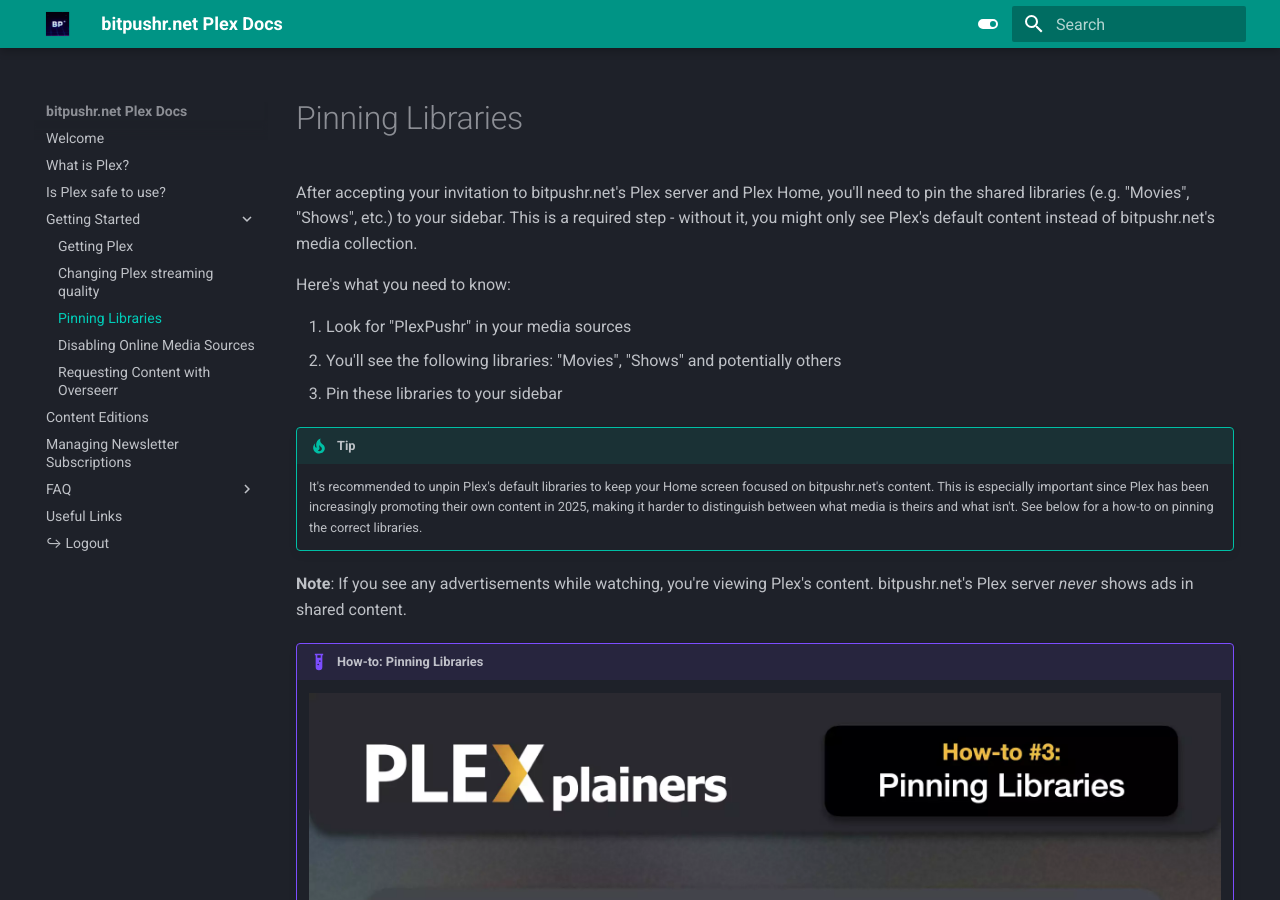
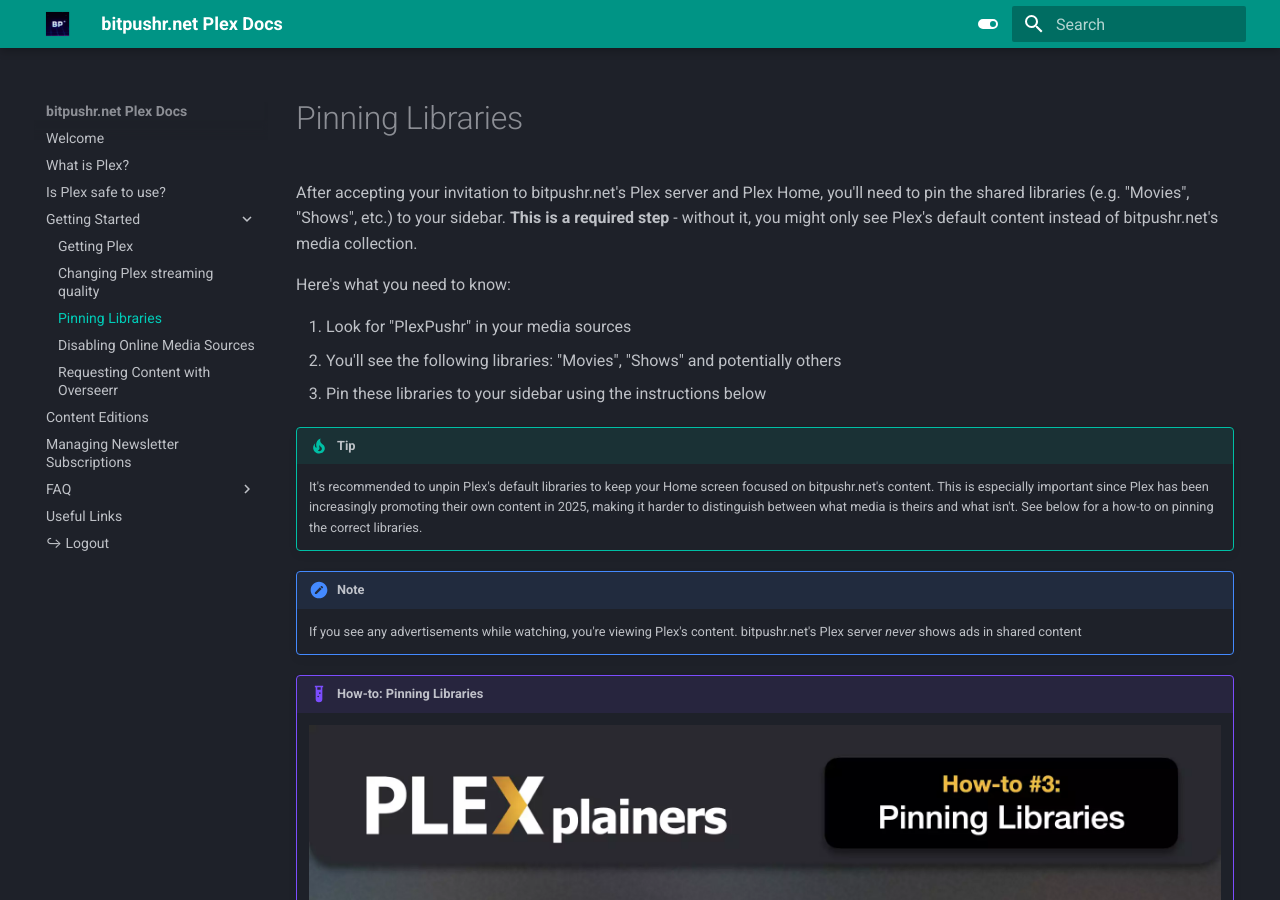
Before and after one commit to bitpushr/plexdocs, an MkDocs documentation site: the page built from docs/getting-started/pinning-libraries.md, in a window 1280 px wide and 900 px high. Built offline with MkDocs 1.6.1 and Material for MkDocs 9.7.7, drawn with Linux system fonts in a browser that asks for light colours.

Commit message:
Minor fixups

```diff
--- a/docs/getting-started/pinning-libraries.md
+++ b/docs/getting-started/pinning-libraries.md
@@ -2,18 +2,19 @@
 title: Pinning Libraries
 ---
 
-After accepting your invitation to bitpushr.net's Plex server and Plex Home, you'll need to pin the shared libraries (e.g. "Movies", "Shows", etc.) to your sidebar. This is a required step - without it, you might only see Plex's default content instead of bitpushr.net's media collection.
+After accepting your invitation to bitpushr.net's Plex server and Plex Home, you'll need to pin the shared libraries (e.g. "Movies", "Shows", etc.) to your sidebar. **This is a required step** - without it, you might only see Plex's default content instead of bitpushr.net's media collection.
 
 Here's what you need to know:
 
 1. Look for "PlexPushr" in your media sources
 2. You'll see the following libraries: "Movies", "Shows" and potentially others
-3. Pin these libraries to your sidebar
+3. Pin these libraries to your sidebar using the instructions below
 
 !!! tip
     It's recommended to unpin Plex's default libraries to keep your Home screen focused on bitpushr.net's content. This is especially important since Plex has been increasingly promoting their own content in 2025, making it harder to distinguish between what media is theirs and what isn't. See below for a how-to on pinning the correct libraries.
 
-**Note**: If you see any advertisements while watching, you're viewing Plex's content. bitpushr.net's Plex server *never* shows ads in shared content.
+!!! note
+    If you see any advertisements while watching, you're viewing Plex's content. bitpushr.net's Plex server *never* shows ads in shared content
 
 !!! example "How-to: Pinning Libraries"
 
```
